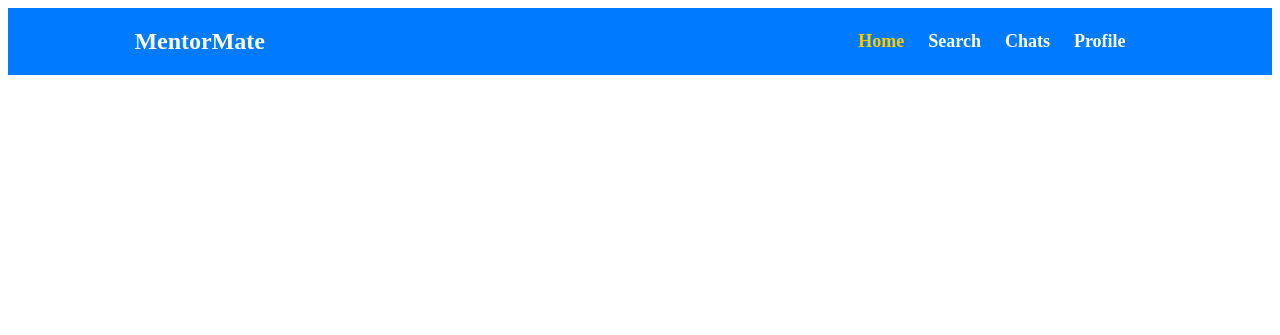
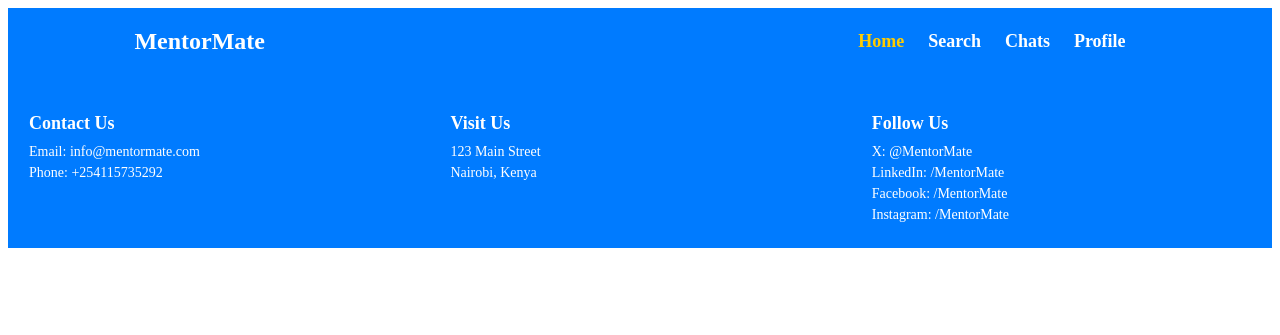
Before and after one commit to Denisganga/Mentor_Mate, a Django app: page /homepage/ in a window 1280 px wide. Shown: the top 335 px of the page. Run offline with Django 3.2, Linux system fonts and the light colour scheme.

Commit message:
adding the footer on the homepage

```diff
--- a/static/css/homepage.css
+++ b/static/css/homepage.css
@@ -1,5 +1,3 @@
-/* styles.css */
-
 header {
   background-color: #007bff;
   color: #fff;
@@ -67,3 +65,28 @@ nav ul li a.active {
 .profile-link:hover {
   color: #ffcc00;
 }
+footer {
+  background-color: #007bff;
+  color: white;
+  padding: 20px 0;
+}
+
+.contain {
+  display: flex;
+  justify-content: space-around;
+
+}
+
+.footer-info {
+  width: 30%;
+}
+
+.footer-info h3 {
+  font-size: 18px;
+  margin-bottom: 10px;
+}
+
+.footer-info p {
+  font-size: 14px;
+  margin: 5px 0;
+}
--- a/templates/homepage.html
+++ b/templates/homepage.html
@@ -23,4 +23,26 @@
     </div>
   </header>
 </body>
+<footer>
+  <div class="contain">
+    <div class="footer-info">
+      <h3>Contact Us</h3>
+      <p>Email: info@mentormate.com</p>
+      <p>Phone: +254115735292</p>
+    </div>
+    <div class="footer-info">
+      <h3>Visit Us</h3>
+      <p>123 Main Street</p>
+      <p>Nairobi, Kenya</p>
+    </div>
+    <div class="footer-info">
+      <h3>Follow Us</h3>
+      <p>X: @MentorMate</p>
+      <p>LinkedIn: /MentorMate</p>
+      <p>Facebook: /MentorMate</p>
+      <p>Instagram: /MentorMate</p>
+    </div>
+  </div>
+</footer>
+
 </html>
```
Also changed, not shown: static/css/profile.css (+5 -5 lines), templates/base.html (added).
